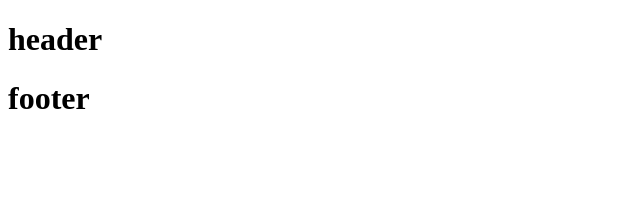
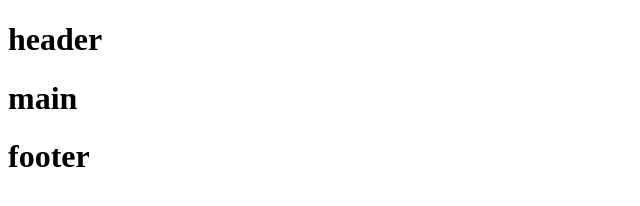
Before and after one commit to websonu/new-repo, a plain HTML site: page index.html in a window 1280 px wide. Shown: the whole page, without its empty margins (0-640 px from the left). Drawn offline with Linux system fonts and the light colour scheme.

Commit message:
add new section

```diff
--- a/index.html
+++ b/index.html
@@ -7,7 +7,7 @@
 </head>
 <body>
     <h1>header</h1>
-
+    <h1>main</h1>
     <h1>footer</h1>
 </body>
 </html>
```
